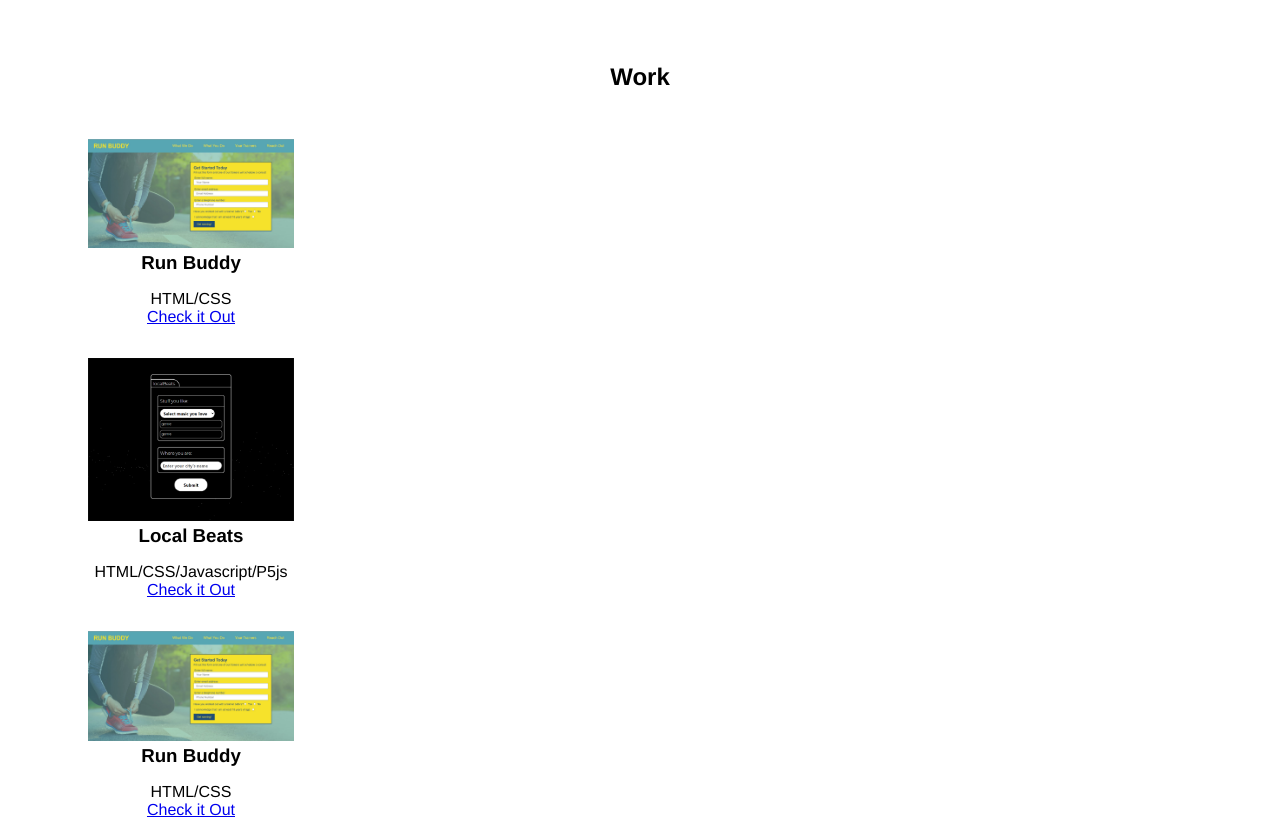
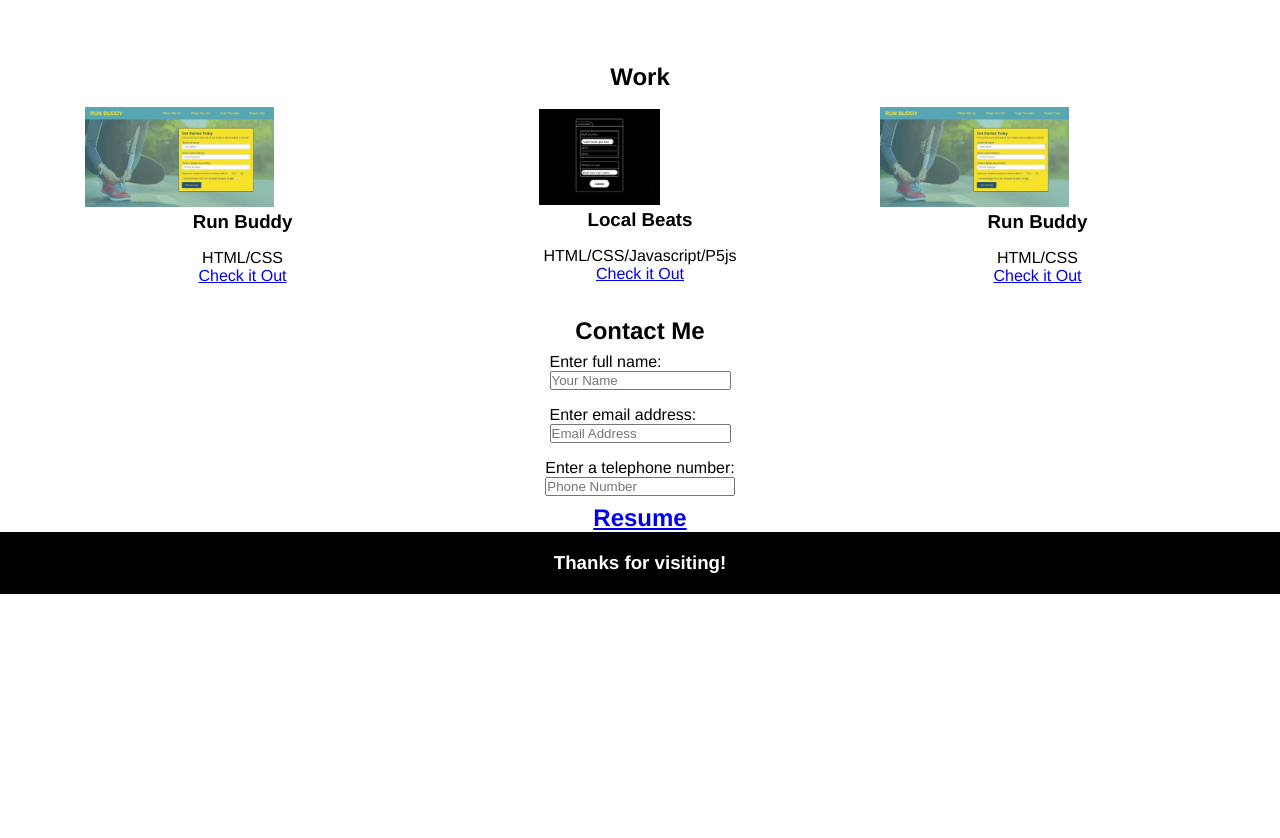
Before and after one commit to buykajamsran/buykajamsran-portfolio, a plain HTML site: page index.html in a window 1280 px wide. Shown: the part 683-1521 px from the top of the page. After the commit the page ends 1277 px from the top, so only its background shows below. Drawn offline with Linux system fonts and the light colour scheme.

Commit message:
updated .work-container in css

```diff
--- a/assets/css/style.css
+++ b/assets/css/style.css
@@ -99,8 +99,8 @@
   }
 
   .work-pic {
-    height: 100%;
-    width: 100%;
+    height: 65%;
+    width: 60%;
   }
 
   .work-pic::before {
@@ -124,11 +124,9 @@
   }
 
   .work-container {
-    text-align: center;
-    width: 21.875rem;
-    padding: 1rem;
-    flex-wrap: wrap;
-    flex-direction: column;
+    display: flex;
+    align-items: center;
+    justify-content: center;
   }
 
   .work-card {
```
